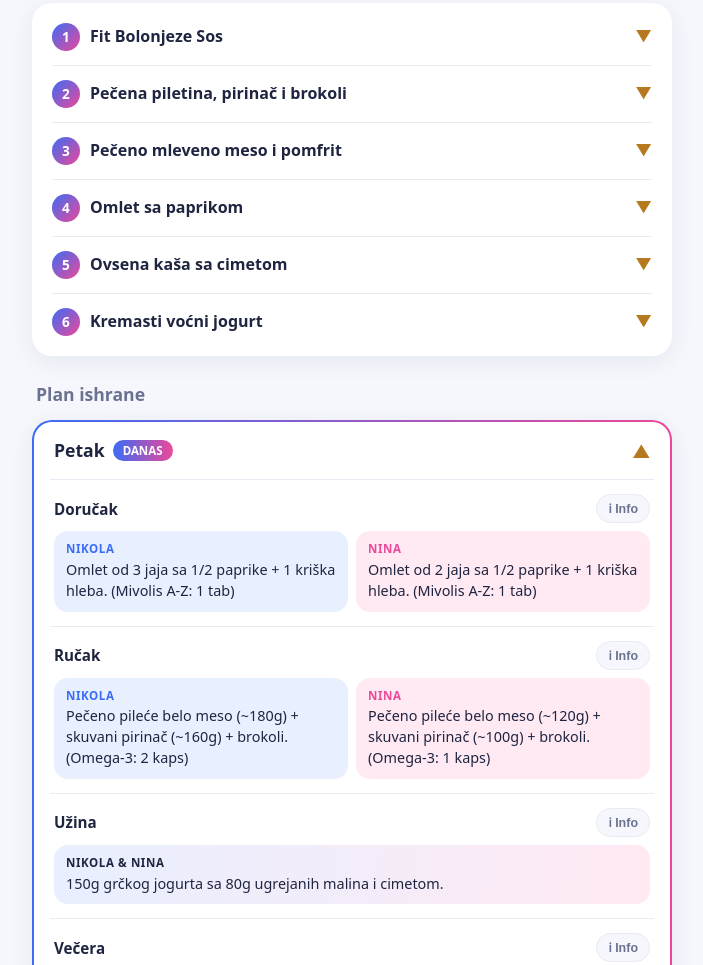
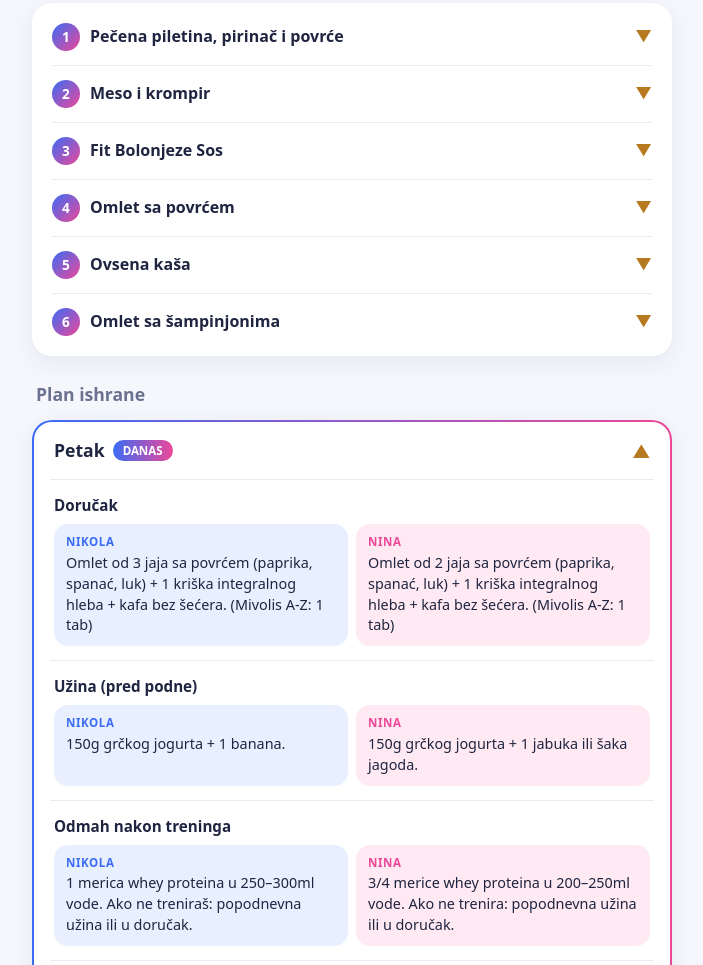
Before and after one commit to nikolailic97/meal-prep, a website: page index.html in a window 1280 px wide. Shown: the part 1111-2076 px from the top of the page, without its empty margins (288-991 px from the left). Drawn offline with Linux system fonts and the light colour scheme.

Commit message:
small menu changes

```diff
--- a/index.html
+++ b/index.html
@@ -168,6 +168,7 @@
   .p.m b { color: var(--pink); }
   .p.both { background: linear-gradient(100deg, var(--blue-soft), var(--pink-soft)); }
   .p.both b { color: var(--text); }
+  .salad-line { display: block; margin-top: 6px; padding-top: 6px; border-top: 1px dashed var(--line); font-size: .84rem; }
   .info-panel {
     display: none; margin-bottom: 10px; padding: 12px 14px; border-radius: 14px;
     background: var(--bg); border: 1px dashed var(--line); font-size: .88rem;
@@ -312,59 +313,65 @@ const SALAD_KEYS = [
 ];
 
 const RECIPES = {
+  piletina: {
+    title: "Pečena piletina, pirinač i povrće",
+    ingredients: "1.2 kg pilećeg belog mesa (sirovo) – daje oko 900g pečenog za 3 dana, 330g pirinča (sirovo) za 3 dana, oko 1 kg mešanog povrća (brokoli/šargarepa/karfiol), so, biber, slatka paprika, beli luk u prahu",
+    steps: "Piletinu iseći na kockice, začiniti (so, biber, slatka paprika, beli luk u prahu) i peći na tiganju sa par kapi ulja 6–8 min. Pirinač kuvati sa duplo više vode dok ne upije. Zamrznuti brokoli kuvati u ključaloj slanoj vodi 3–4 min. Po obroku: Nikola 180g pečenog mesa + 70g sirovog pirinča, Nina 120g pečenog mesa + 40g sirovog pirinča.",
+  },
+  krompir: {
+    title: "Meso i krompir",
+    ingredients: "800g nemasnog svinjskog buta ili mlevene junetine (sirovo) – daje oko 600g pečenog za 2 dana, 800g krompira za 2 dana, so, biber, beli luk u prahu, slatka paprika",
+    steps: "Krompir oljuštiti, iseći na kocke ili kriške i kuvati 15–20 min ili peći u rerni na 200°C 30–35 min. Meso začiniti i ispeći na teflonu bez ulja (mleveno ispržiti uz začine). Po obroku: Nikola 180g mesa + 250g krompira, Nina 120g mesa + 150g krompira.",
+  },
   bolonjeze: {
     title: "Fit Bolonjeze Sos",
-    ingredients: "1kg junećeg mlevenog mesa (nemasnog), 1 crni luk, 2 čena belog luka, 2–3 pelata (Combino), so, biber, origano, bosiljak.",
-    steps: "Propržiti luk na par kapi maslinovog ulja. Dodati meso, mešati dok ne porumeni. Dodati začine, preliti pelatom i krčkati 20–25 min. Tjesteninu skuvati odvojeno.",
-  },
-  pomfrit: {
-    title: "Pečeno mleveno meso i pomfrit",
-    steps: "Zamrznuti pomfrit peći u rerni na 200°C na papiru za pečenje 25–30 min (bez ulja). Meso ispržiti na teflonu uz so, biber i beli luk u prahu.",
-  },
-  piletina: {
-    title: "Pečena piletina, pirinač i brokoli",
-    steps: "Piletinu iseći na kockice, začiniti (so, biber, slatka paprika, beli luk u prahu) i peći na tiganju sa par kapi ulja 6–8 min. Pirinač kuvati sa duplo više vode dok ne upije. Zamrznuti brokoli kuvati u ključaloj slanoj vodi 3–4 min.",
+    ingredients: "600g junećeg mlevenog mesa (nemasnog) za 2 dana, 260g tjestenine (sirovo) za 2 dana, 1 crni luk, 2 čena belog luka, 1–2 pelata Combino, so, biber, origano, bosiljak",
+    steps: "Propržiti luk na par kapi maslinovog ulja. Dodati meso, mešati dok ne porumeni. Dodati začine, preliti pelatom i krčkati 20–25 min. Tjesteninu skuvati odvojeno. Po obroku: Nikola 180g mesa + 80g sirove tjestenine, Nina 120g mesa + 50g sirove tjestenine.",
   },
   omlet: {
-    title: "Omlet sa paprikom",
-    steps: "Papriku iseckati i propržiti 2 min. Umutiti jaja sa prstohvatom soli i peći sa obe strane.",
+    title: "Omlet sa povrćem",
+    ingredients: "Za 1 dan: 5 jaja (Nikola 3 + Nina 2), 1 paprika, šaka spanaća (~50g), pola crnog luka, 2 kriške integralnog hleba. Za 3 dana: 15 jaja, 3 paprike, 150g spanaća, 1.5 crni luk, 6 kriški hleba",
+    steps: "Papriku i luk iseckati i propržiti 2 min, dodati spanać. Umutiti jaja sa prstohvatom soli i preliti preko povrća. Peći sa obe strane. Nikola 3 jaja + 1 kriška hleba, Nina 2 jaja + 1 kriška hleba.",
+  },
+  omletC: {
+    title: "Omlet sa šampinjonima",
+    ingredients: "Za 1 dan: 5–7 jaja (Nikola 3–4 + Nina 2–3), 150g šampinjona, 1 paprika, pola crnog luka, 2–3 kriške integralnog hleba. Za 2 dana: 10–14 jaja, 300g šampinjona, 2 paprike, 1 crni luk, 4–6 kriški hleba",
+    steps: "Šampinjone iseći na listiće i pržiti na jakoj vatri 4–5 min dok ne upiju vodu. Dodati papriku i luk još 2 min. Umutiti jaja sa prstohvatom soli, preliti i peći sa obe strane. Nikola 3–4 jaja + 1–2 kriške hleba, Nina 2–3 jaja + 1 kriška hleba.",
   },
   kasa: {
-    title: "Ovsena kaša sa cimetom",
-    steps: "Ovas kuvati sa 150–200ml vode 3–5 min uz mešanje. Dodati cimet i pola banane.",
-  },
-  jogurt: {
-    title: "Kremasti voćni jogurt",
-    steps: "80g smrznutih malina ugrejati 20 sekundi. Sipati 150g grčkog jogurta preko, dodati cimet i promešati.",
+    title: "Ovsena kaša",
+    ingredients: "Za 1 dan: 100g ovsenih pahuljica (Nikola 60g + Nina 40g), 350ml vode (Nikola 200ml + Nina 150ml), 1/2 banane za Nikolu, šaka bobičastog voća za Ninu, cimet ili kakao. Za 2 dana: 200g pahuljica, 1 banana, 2 šake bobičastog voća",
+    steps: "Pahuljice kuvati u vodi 3–5 min uz mešanje. Dodati cimet (Nikola može i kakao). Nikola: dodati pola banane. Nina: dodati šaku bobičastog voća.",
   },
 };
 
 // obroci (n = Nikola, m = Nina, both = isti tekst za oboje)
 const MEAL = {
-  omlet: { name: "Doručak", n: "Omlet od 3 jaja sa 1/2 paprike + 1 kriška hleba. (Mivolis A-Z: 1 tab)", m: "Omlet od 2 jaja sa 1/2 paprike + 1 kriška hleba. (Mivolis A-Z: 1 tab)", recipe: "omlet" },
-  kasa: { name: "Doručak", n: "Ovsena kaša (60g) + cimet + 1/2 banane. (Mivolis A-Z: 1 tab)", m: "Ovsena kaša (40g) + cimet + 1/2 banane. (Mivolis A-Z: 1 tab)", recipe: "kasa" },
-  bolonjeze: { name: "Ručak", n: "Fit Bolonjeze sos (~180g mesa) sa ~160g tjestenine + salata. (Omega-3: 2 kaps)", m: "Fit Bolonjeze sos (~120g mesa) sa ~100g tjestenine + salata. (Omega-3: 1 kaps)", recipe: "bolonjeze" },
-  piletina: { name: "Ručak", n: "Pečeno pileće belo meso (~180g) + skuvani pirinač (~160g) + brokoli. (Omega-3: 2 kaps)", m: "Pečeno pileće belo meso (~120g) + skuvani pirinač (~100g) + brokoli. (Omega-3: 1 kaps)", recipe: "piletina" },
-  jogurt: { name: "Užina", both: "150g grčkog jogurta sa 80g ugrejanih malina i cimetom.", recipe: "jogurt" },
-  orasi: { name: "Užina", n: "30g orašastih plodova + 1 jabuka", m: "20g orašastih plodova + 1 jabuka" },
-  orasiBezJabuke: { name: "Užina", n: "30g orašastih plodova (bez jabuke)", m: "20g orašastih plodova (bez jabuke)" },
-  galete: { name: "Večera", n: "4 pirinčane galete + 5 listića ćurećih prsa + povrće", m: "3 pirinčane galete + 3 listića ćurećih prsa + povrće" },
-  tunaVelika: { name: "Večera", both: "1 konzerva tunjevine + velika salata" },
-  tunaMesana: { name: "Večera", both: "Konzerva tunjevine + mešana salata" },
-  jaja: { name: "Večera", n: "3 tvrdo kuvana jaja + 50g feta sira + krastavac", m: "2 tvrdo kuvana jaja + 30g feta sira + krastavac" },
-  pomfrit: { name: "Večera", n: "Juneće mleveno meso (~180g) + 200g pečenog pomfrita + kupus salata", m: "Juneće mleveno meso (~120g) + 140g pečenog pomfrita + kupus salata", recipe: "pomfrit" },
-  mg: { name: "Pre spavanja", both: "Magnezijum 300 (po 1 tab oboje)." },
+  dorA: { name: "Doručak", n: "Omlet od 3 jaja sa povrćem (paprika, spanać, luk) + 1 kriška integralnog hleba + kafa bez šećera. (Mivolis A-Z: 1 tab)", m: "Omlet od 2 jaja sa povrćem (paprika, spanać, luk) + 1 kriška integralnog hleba + kafa bez šećera. (Mivolis A-Z: 1 tab)", recipe: "omlet" },
+  dorB: { name: "Doručak", n: "Zobene pahuljice u vodi (60g) + pola banane + cimet/kakao po želji. (Mivolis A-Z: 1 tab)", m: "Zobene pahuljice u vodi (40g) + šaka bobičastog voća + cimet po želji. (Mivolis A-Z: 1 tab)", recipe: "kasa" },
+  dorC: { name: "Doručak", n: "Omlet od 3–4 jaja sa šampinjonima i povrćem + 1–2 kriške integralnog hleba. (Mivolis A-Z: 1 tab)", m: "Omlet od 2–3 jaja sa šampinjonima i povrćem + 1 kriška integralnog hleba. (Mivolis A-Z: 1 tab)", recipe: "omletC" },
+  uzA: { name: "Užina (pred podne)", n: "150g grčkog jogurta + 1 banana.", m: "150g grčkog jogurta + 1 jabuka ili šaka jagoda." },
+  uzB: { name: "Užina (pred podne)", n: "4 pirinčane galete + 4 listića pilećih/ćurećih prsa (cca 50g) + krastavac/paradajz.", m: "2 pirinčane galete + 2 listića pilećih/ćurećih prsa (cca 30g) + krastavac/paradajz." },
+  uzC: { name: "Užina (pred podne)", n: "Šaka pečenog neslanog kikirikija ili badema.", m: "Manja šaka badema ili lešnika." },
+  whey: { name: "Odmah nakon treninga", n: "1 merica whey proteina u 250–300ml vode. Ako ne treniraš: popodnevna užina ili u doručak.", m: "3/4 merice whey proteina u 200–250ml vode. Ako ne trenira: popodnevna užina ili u doručak." },
+  rucA: { name: "Ručak", n: "180g pečenog belog mesa + 70g sirovog pirinča (merenog pre kuvanja) + povrće (brokoli/šargarepa/karfiol). (Omega-3: 1 kaps)", m: "120g pečenog belog mesa + 40g sirovog pirinča (merenog pre kuvanja) + povrće (brokoli/šargarepa/karfiol). (Omega-3: 1 kaps)", recipe: "piletina" },
+  rucB: { name: "Ručak", n: "180g nemasnog svinjskog buta ili mlevene junetine + 250g kuvanog/pečenog krompira + kupus salata. (Omega-3: 1 kaps)", m: "120g nemasnog svinjskog buta ili mlevene junetine + 150g kuvanog/pečenog krompira + kupus salata. (Omega-3: 1 kaps)", recipe: "krompir" },
+  rucC: { name: "Ručak", n: "Bolonjeze: 180g junetine u paradajz pelatu + 80g sirove tjestenine. (Omega-3: 1 kaps)", m: "Bolonjeze: 120g junetine u paradajz pelatu + 50g sirove tjestenine. (Omega-3: 1 kaps)", recipe: "bolonjeze" },
+  vecA: { name: "Večera", n: "1 konzerva tunjevine (oceđena od ulja) + velika mešana salata + 1 kašika maslinovog ulja. (Omega-3: 1 kaps)", m: "1/2 do 3/4 konzerve tunjevine (oceđena od ulja) + velika mešana salata + 1/2 kašike maslinovog ulja. (Omega-3: opciono 1 kaps posle napornog treninga)" },
+  vecB: { name: "Večera", n: "3 kuvana jaja + 50g nemasnog/feta sira + paradajz/krastavac. (Omega-3: 1 kaps)", m: "2 kuvana jaja + 30g nemasnog/feta sira + paradajz/krastavac. (Omega-3: opciono 1 kaps posle napornog treninga)" },
+  vecSub: { name: "Večera", n: "4 pirinčane galete + 4 listića pilećih/ćurećih prsa (cca 50g) + krastavac/paradajz. (Omega-3: 1 kaps)", m: "2 pirinčane galete + 2 listića pilećih/ćurećih prsa (cca 30g) + krastavac/paradajz." },
+  mg: { name: "Pred spavanje (~30 min pre sna)", both: "Magnezijum 300 (po 1 tab oboje) uz čašu vode." },
 };
 
 // index = Date.getDay(): 0 = nedelja
 const DAYS = [
-  { name: "Nedelja",    meals: ["omlet", "bolonjeze", "jogurt", "galete", "mg"] },
-  { name: "Ponedeljak", meals: ["omlet", "bolonjeze", "jogurt", "tunaVelika", "mg"] },
-  { name: "Utorak",     meals: ["kasa", "piletina", "orasi", "jaja", "mg"] },
-  { name: "Sreda",      meals: ["omlet", "bolonjeze", "jogurt", "galete", "mg"] },
-  { name: "Četvrtak",   meals: ["kasa", "piletina", "orasiBezJabuke", "pomfrit", "mg"] },
-  { name: "Petak",      meals: ["omlet", "piletina", "jogurt", "tunaMesana", "mg"] },
-  { name: "Subota",     meals: ["kasa", "bolonjeze", "orasi", "jaja", "mg"] },
+  { name: "Nedelja",    meals: ["dorC", "uzC", "whey", "rucC", "vecA", "mg"] },
+  { name: "Ponedeljak", meals: ["dorA", "uzA", "whey", "rucA", "vecA", "mg"] },
+  { name: "Utorak",     meals: ["dorB", "uzB", "whey", "rucB", "vecB", "mg"] },
+  { name: "Sreda",      meals: ["dorA", "uzA", "whey", "rucA", "vecA", "mg"] },
+  { name: "Četvrtak",   meals: ["dorB", "uzB", "whey", "rucB", "vecB", "mg"] },
+  { name: "Petak",      meals: ["dorA", "uzA", "whey", "rucA", "vecA", "mg"] },
+  { name: "Subota",     meals: ["dorC", "uzC", "whey", "rucC", "vecSub", "mg"] },
 ];
 
 /* ---------- Kalkulator ---------- */
@@ -393,12 +400,12 @@ $("measuresBody").innerHTML = SALAD_MEASURES
 /* ---------- Priprema ---------- */
 // redosled i "kada se koristi" za sekciju Priprema
 const RECIPE_ORDER = [
-  ["bolonjeze", "Ručak: ponedeljak, sreda, subota, nedelja"],
-  ["piletina", "Ručak: utorak, četvrtak, petak"],
-  ["pomfrit", "Večera: četvrtak"],
-  ["omlet", "Doručak: ponedeljak, sreda, petak, nedelja"],
-  ["kasa", "Doručak: utorak, četvrtak, subota"],
-  ["jogurt", "Užina: ponedeljak, sreda, petak, nedelja"],
+  ["piletina", "Ručak: ponedeljak, sreda, petak"],
+  ["krompir", "Ručak: utorak, četvrtak"],
+  ["bolonjeze", "Ručak: subota, nedelja"],
+  ["omlet", "Doručak: ponedeljak, sreda, petak"],
+  ["kasa", "Doručak: utorak, četvrtak"],
+  ["omletC", "Doručak: subota, nedelja"],
 ];
 function splitSteps(s) {
   return s.split(/(?<=\.)\s+/).filter(Boolean);
@@ -430,43 +437,22 @@ function mealHTML(key, uid) {
   if (/krastavac/i.test(text)) saladIdx.push(2);
   if (/salata/i.test(text.replace(/kupus salata/gi, ""))) saladIdx.push(3);
 
-  const r = m.recipe ? RECIPES[m.recipe] : null;
-  const hasInfo = r || saladIdx.length;
+  const salad = who => saladIdx.length
+    ? `<span class="salad-line">🥗 ` + saladIdx.map(i => `${SALAD_MEASURES[i].name}: ${SALAD_MEASURES[i][who]}`).join(" · ") + `</span>`
+    : "";
 
   let people;
   if (m.both) {
     people = `<div class="persons"><div class="p both"><b>Nikola &amp; Nina</b>${esc(m.both)}</div></div>`;
   } else {
     people = `<div class="persons two">
-      <div class="p n"><b>Nikola</b>${esc(m.n)}</div>
-      <div class="p m"><b>Nina</b>${esc(m.m)}</div></div>`;
-  }
-
-  let panel = "";
-  if (hasInfo) {
-    panel = `<div class="info-panel" id="${uid}">`;
-    if (r) {
-      panel += `<h4>${r.title}</h4>`;
-      if (r.ingredients) panel += `<p><span class="tag">Sastojci:</span> ${r.ingredients}</p>`;
-      panel += `<p><span class="tag">Priprema:</span> ${r.steps}</p>`;
-    }
-    if (saladIdx.length) {
-      panel += `<div class="${r ? "salad" : ""}"><span class="tag">Mere za salatu:</span>` +
-        saladIdx.map(i => {
-          const s = SALAD_MEASURES[i];
-          return `<p>${s.name}: <b style="color:var(--blue)">Nikola ${s.n}</b> · <b style="color:var(--pink)">Nina ${s.m}</b></p>`;
-        }).join("") +
-        `<p>Ulje: Nikola max ~5g · Nina max ~2–3g (odmeri kašičicom).</p></div>`;
-    }
-    panel += `</div>`;
+      <div class="p n"><b>Nikola</b>${esc(m.n)}${salad("n")}</div>
+      <div class="p m"><b>Nina</b>${esc(m.m)}${salad("m")}</div></div>`;
   }
 
   return `<div class="meal">
-    <div class="meal-head">
-      <span class="meal-name">${m.name}</span>
-      ${hasInfo ? `<button class="info-btn" type="button" aria-expanded="false" aria-controls="${uid}" data-target="${uid}">ℹ Info</button>` : ""}
-    </div>
-    ${people}${panel}
+    <div class="meal-head"><span class="meal-name">${m.name}</span></div>
+    ${people}
   </div>`;
 }
 
@@ -493,45 +479,51 @@ render();
 const SHOP = {
   cetvrtak: {
     title: "Kupovina u četvrtak",
-    sub: "Zalihe i prep obroka za četvrtak, petak i subotu. Redosled prati put kroz Lidl.",
+    sub: "Zalihe i prep obroka za četvrtak, petak i subotu (suva hrana ide za celu nedelju do srede). Redosled prati put kroz Lidl.",
     groups: [
       ["1 · Orašasti plodovi", [
-        ["Pečeni neslani kikiriki, Alesto", "1 pakovanje od 200g", "Alesto pečeni neslani lešnik"],
+        ["Pečeni neslani kikiriki, Alesto", "1 pakovanje od 200g (Nikola, užina vikendom)", "Alesto pečeni neslani badem"],
+        ["Pečeni neslani badem ili lešnik, Alesto", "1 manje pakovanje (Nina, užina vikendom)", "Bilo koji neslani badem ili lešnik"],
       ]],
       ["2 · Voće i povrće", [
         ["Sveža paprika (za omlete)", "2 komada", "Tikvice"],
+        ["Spanać (za omlet)", "1 manja kesa, cca 100g", "Smrznuti spanać"],
+        ["Šampinjoni (za vikend omlet)", "150g", "Smrznuti šampinjoni"],
         ["Svež kupus (za salate)", "1 manja glavica, cca 1 kg", "Gotova mešana salata u kesi iz frižidera"],
         ["Paradajz (za salate)", "cca 1 kg", "Čeri paradajz"],
         ["Krastavac (za salate)", "2 komada", "Sveža zelena paprika"],
-        ["Banane", "3 komada", "Jabuke"],
-        ["Jabuke", "2 komada", "Kruške"],
+        ["Limun", "1 kg", "Limunov sok iz flašice ili jabukovo sirće"],
+        ["Krompir (za ručak u četvrtak)", "cca 500g", "Batat"],
+        ["Banane", "2 komada", "Jabuke"],
+        ["Jabuke", "1 komad", "Šaka jagoda"],
         ["Crni luk i beli luk", "po 1 mrežica/pakovanje", "Granule belog/crnog luka iz kesice"],
       ]],
       ["3 · Suva hrana", [
-        ["Sitne ovsene pahuljice, Crownfield", "1 pakovanje od 500g", "Bilo koje sitne ovsene pahuljice bez dodataka"],
-        ["Integralni tost hleb, Taste of America Whole Grain", "1 pakovanje", "Rivercote integralni hleb u kesi"],
+        ["Sitne ovsene pahuljice, Crownfield", "1 pakovanje od 500g (troši se do srede)", "Bilo koje sitne ovsene pahuljice bez dodataka"],
+        ["Integralni tost hleb, Taste of America Whole Grain", "1 pakovanje (troši se do srede)", "Rivercote integralni hleb u kesi"],
+        ["Pirinčane galete (obične ili sa susamom), Sondey", "1–2 pakovanja (treba ~12 do subote: četvrtak 6 + subota 6)", "Sondey kukuruzne galete"],
       ]],
       ["4 · Mesni proizvodi", [
-        ["Mleveno juneće meso (nemasno), Sveže meso Lidl", "1 kg", "2 pakovanja od po 500g"],
-        ["Pileće belo meso, Sveže meso Lidl", "cca 600g", "Pikok pileći fileti u pakovanju"],
+        ["Mleveno juneće meso (nemasno), Sveže meso Lidl", "1 kg (600g bolonjeze za vikend + 400g za ručak u četvrtak)", "2 pakovanja od po 500g"],
+        ["Pileće belo meso, Sveže meso Lidl", "cca 400g (petak)", "Pikok pileći fileti u pakovanju"],
+        ["Ćureća ili pileća prsa u listićima, Dulano", "1–2 pakovanja (užina u četvrtak + večera u subotu)", "Pikok Pure ćureća prsa"],
       ]],
       ["5 · Mlečni proizvodi", [
         ["Grčki jogurt, Pilos", "1 kantica od 1 kg", "Milbona grčki tip jogurta"],
-        ["Feta sir ili lagani beli sir, Pilos", "1 pakovanje od 200g/250g", "Milbona lagani beli sir sa nižim % masti"],
+        ["Feta sir ili lagani beli sir, Pilos", "1 pakovanje od 200g/250g (dovoljno i za utorak)", "Milbona lagani beli sir sa nižim % masti"],
       ]],
       ["6 · Riba", [
-        ["Tunjevina u komadima u sopstvenom soku, Nixe", "2 konzerve", "Nixe komadi u suncokretovom ulju, uz obavezno snažno ceđenje"],
+        ["Tunjevina u komadima u sopstvenom soku, Nixe", "2 konzerve (petak)", "Nixe komadi u suncokretovom ulju, uz obavezno snažno ceđenje"],
       ]],
       ["7 · Smrznuto", [
-        ["Zamrznuti pomfrit ili krompirići za rernu, Harvest Basket", "1 pakovanje od 1kg", "Freshona zamrznuti krompir za rernu"],
         ["Smrznute maline, Freshona", "1 pakovanje od 500g", "Freshona smrznuto šumsko voće"],
         ["Smrznuti brokoli, Freshona", "1 kesa", "Freshona smrznuti karfiol i brokoli miks"],
       ]],
       ["8 · Jaja", [
-        ["Sveža jaja (M ili L), Lidl", "1 pakovanje od 10 komada", "Bilo koja jaja istog pakovanja"],
+        ["Sveža jaja (M ili L), Lidl", "2 pakovanja od 10 komada (treba ~17 kom)", "Bilo koja jaja istog pakovanja"],
       ]],
       ["9 · Testenina, pirinač i pasirani paradajz", [
-        ["Beli ili Jasmin pirinač, Golden Sun / Combino", "1 pakovanje od 500g", "Bilo koji beli pirinač"],
+        ["Beli ili Jasmin pirinač, Golden Sun / Combino", "1 pakovanje od 500g (troši se do srede)", "Bilo koji beli pirinač"],
         ["Tjestenina Penne ili Fusilli, Combino", "1 pakovanje od 500g", "Combino špageti"],
         ["Pasirani paradajz / Pelat, Combino", "2 tetrapaka ili konzerve", "Baresa pasirani paradajz"],
       ]],
@@ -539,44 +531,45 @@ const SHOP = {
   },
   nedelja: {
     title: "Kupovina u nedelju",
-    sub: "Zalihe i prep obroka za nedelju, ponedeljak, utorak i sredu. Ovsene, pirinač, tjestenina, hleb i kikiriki se troše od četvrtka. Redosled prati put kroz Lidl.",
+    sub: "Zalihe i prep obroka za nedelju, ponedeljak, utorak i sredu. Ovsene, pirinač, hleb i orašasti plodovi se troše od četvrtka. Redosled prati put kroz Lidl.",
     groups: [
       ["2 · Voće i povrće", [
-        ["Sveža paprika (za omlete)", "4 do 5 komada", "Tikvice"],
+        ["Sveža paprika (za omlete)", "3 komada", "Tikvice"],
+        ["Spanać (za omlet)", "1 kesa, cca 150g", "Smrznuti spanać"],
+        ["Šampinjoni (za omlet u nedelju)", "150g", "Smrznuti šampinjoni"],
         ["Svež kupus (za salate)", "1 manja glavica, cca 1 kg", "Gotova mešana salata u kesi iz frižidera"],
         ["Paradajz (za salate)", "cca 1 kg", "Čeri paradajz"],
         ["Krastavac (za salate)", "3 komada", "Sveža zelena paprika"],
-        ["Banane", "2 komada", "Jabuke"],
-        ["Jabuke", "2 komada", "Kruške"],
+        ["Krompir (za ručak u utorak)", "cca 500g", "Batat"],
+        ["Banane", "3 komada", "Jabuke"],
+        ["Jabuke", "2 komada", "Šaka jagoda"],
       ]],
       ["3 · Suva hrana", [
-        ["Pirinčane galete (obične ili sa susamom), Sondey", "1 pakovanje", "Sondey kukuruzne galete"],
+        ["Pirinčane galete (obične ili sa susamom), Sondey", "1 pakovanje, samo ako je ostalo manje od 6 komada (užina u utorak)", "Sondey kukuruzne galete"],
       ]],
       ["4 · Mesni proizvodi", [
-        ["Mleveno juneće meso (nemasno), Sveže meso Lidl", "1 kg", "2 pakovanja od po 500g"],
-        ["Pileće belo meso, Sveže meso Lidl", "cca 400g", "Pikok pileći fileti u pakovanju"],
-        ["Ćureća ili pileća prsa u listićima, Dulano", "1 pakovanje", "Pikok Pure ćureća prsa"],
+        ["Nemasni svinjski but ili mleveno juneće meso, Sveže meso Lidl", "cca 400g (ručak u utorak)", "Pikok svinjski but"],
+        ["Pileće belo meso, Sveže meso Lidl", "cca 800g (ponedeljak i sreda)", "Pikok pileći fileti u pakovanju"],
+        ["Ćureća ili pileća prsa u listićima, Dulano", "1 pakovanje (užina u utorak)", "Pikok Pure ćureća prsa"],
       ]],
       ["5 · Mlečni proizvodi", [
         ["Grčki jogurt, Pilos", "1 kantica od 1 kg", "Milbona grčki tip jogurta"],
       ]],
       ["6 · Riba", [
-        ["Tunjevina u komadima u sopstvenom soku, Nixe", "2 konzerve", "Nixe komadi u suncokretovom ulju, uz obavezno snažno ceđenje"],
+        ["Tunjevina u komadima u sopstvenom soku, Nixe", "6 konzervi (nedelja, ponedeljak i sreda)", "Nixe komadi u suncokretovom ulju, uz obavezno snažno ceđenje"],
       ]],
       ["7 · Smrznuto", [
-        ["Smrznute maline, Freshona", "1 ili 2 pakovanja, zavisno od zaliha u zamrzivaču", "Freshona smrznuto šumsko voće"],
+        ["Smrznuti brokoli, Freshona", "1 kesa", "Freshona smrznuti karfiol i brokoli miks"],
+        ["Smrznute maline, Freshona", "1 pakovanje, zavisno od zaliha u zamrzivaču", "Freshona smrznuto šumsko voće"],
       ]],
       ["8 · Jaja", [
-        ["Sveža jaja (M ili L), Lidl", "2 pakovanja od 10 komada (ukupno 20 kom)", "Bilo koja jaja istog pakovanja"],
-      ]],
-      ["9 · Testenina, pirinač i pasirani paradajz", [
-        ["Pasirani paradajz / Pelat, Combino", "2 tetrapaka ili konzerve", "Baresa pasirani paradajz"],
+        ["Sveža jaja (M ili L), Lidl", "3 pakovanja od 10 komada (treba ~22 kom)", "Bilo koja jaja istog pakovanja"],
       ]],
     ],
   },
 };
 
-const SHOP_KEY = "mealprep-shop-v2";
+const SHOP_KEY = "mealprep-shop-v3";
 let shopList = "cetvrtak";
 let shopChecked = {};
 try { shopChecked = JSON.parse(localStorage.getItem(SHOP_KEY)) || {}; } catch (e) {}
@@ -633,13 +626,6 @@ $("shopReset").addEventListener("click", () => {
 })();
 renderShop();
 
-document.addEventListener("click", e => {
-  const btn = e.target.closest(".info-btn");
-  if (!btn) return;
-  const panel = document.getElementById(btn.dataset.target);
-  const open = panel.classList.toggle("show");
-  btn.setAttribute("aria-expanded", open);
-});
 </script>
 </body>
 </html>
```
